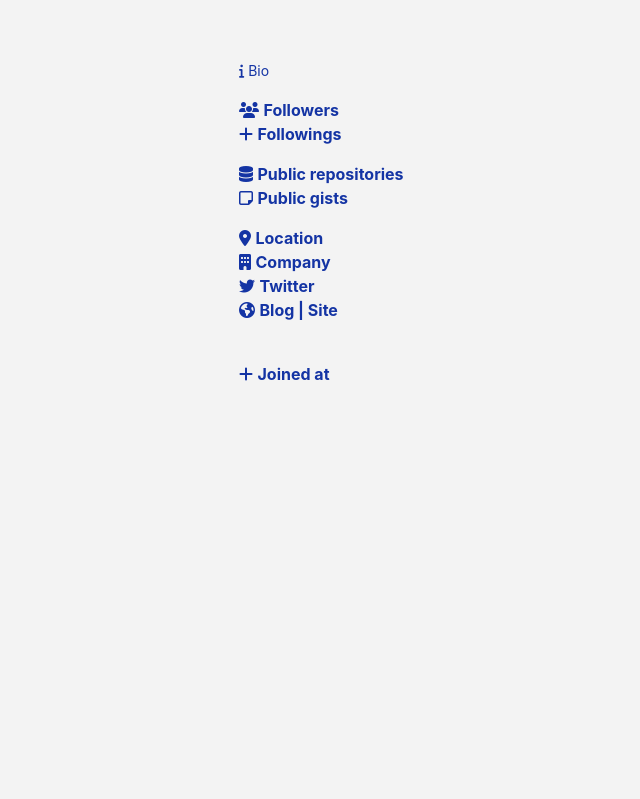
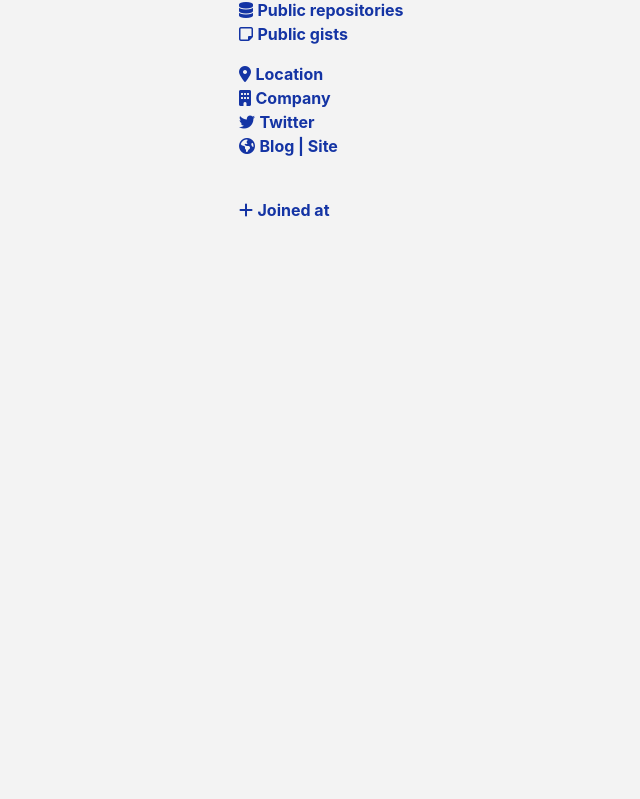
Before and after one commit to BlackIQ/UG-Search, a Flask app: template app/templates/user.html in a window 1280 px wide. Shown: the top 799 px of the page, without its empty margins (416-1056 px from the left). Run offline with Flask 2, Linux system fonts and the light colour scheme; the template is opened without the code that fills it, so the values that code supplies are empty; some libraries are stand-ins or nearby versions.

Commit message:
Fix some problems

```diff
--- a/app/static/main.css
+++ b/app/static/main.css
@@ -8,9 +8,17 @@
 }
 
 .intro {
+    position: relative;
     height: 100vh;
     padding: 2%;
     background-color: #f3f3f3;
+}
+.introdet {
+    margin: 0;
+    position: absolute;
+    top: 50%;
+    -ms-transform: translateY(-50%);
+    transform: translateY(-50%);
 }
 
 .inpart {
--- a/app/templates/user.html
+++ b/app/templates/user.html
@@ -24,7 +24,7 @@
                     <br>
                 </div>
                 <div class="col-md-6">
-                    <div>
+                    <div class="introdet">
                         <h3 class="text">{{ user['name'] }}</h3>
                         <br>
                         <p class="text">
```
